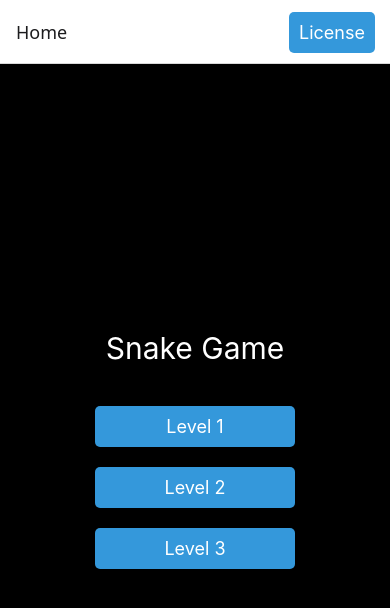
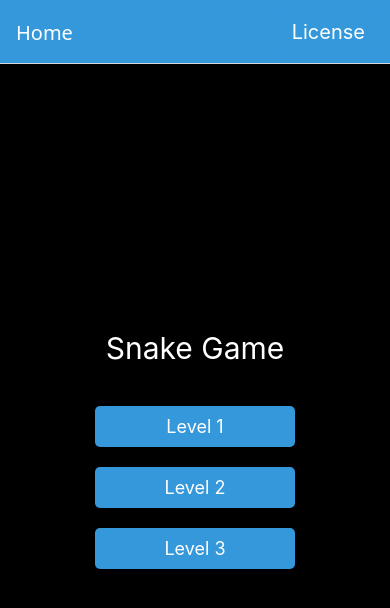
Before and after one commit to dondanu/Mobile_Snake_Hunt_With_RN, a React Native app in the folder SnakeGame/: screen / in a window 390 px wide. Shown: the top 608 px of the page. Built offline with nearby package versions, Linux system fonts and the light colour scheme.

Commit message:
Update App.js

```diff
--- a/SnakeGame/App.js
+++ b/SnakeGame/App.js
@@ -7,6 +7,7 @@ import { createStackNavigator } from '@react-navigation/stack';
 import Small from './Small';  // Make sure the path is correct
 import Medium from './Medium';  // Make sure the path is correct
 import Hard from './Hard';  // Make sure the path is correct
+import Contact from './Contact'; // Make sure the path is correct
 
 // Create a Stack Navigator
 const Stack = createStackNavigator();
@@ -30,24 +31,38 @@ const Home = ({ navigation }) => {
 
 const App = () => {
   return (
+
 <NavigationContainer>
   <Stack.Navigator initialRouteName="Home">
     <Stack.Screen
       name="Home"
       component={Home}
-          options={{
+      options={({ navigation }) => ({
+        headerStyle: {
+          backgroundColor: '#3498db', // Customize the header background color
+          padding: 10,
+        },
+        headerTitleStyle: {
+          color: 'white', // Set the color of the title in the header
+          fontSize: 20,
+        },
         headerRight: () => (
-              <TouchableOpacity style={styles.licenseButton} onPress={() => alert('License info')}>
-                <Text style={styles.buttonText}>License</Text>
+          <TouchableOpacity style={styles.licenseButton} onPress={() => navigation.navigate('Contact')}>
+            <Text style={styles.buttonText2}>License</Text>
           </TouchableOpacity>
         ),
-          }}
+      })}
     />
+    {/* Other screens */}
     <Stack.Screen name="Small" component={Small} />
         <Stack.Screen name="Medium" component={Medium} />
         <Stack.Screen name="Hard" component={Hard} />
+        <Stack.Screen name="Contact" component={Contact} />
   </Stack.Navigator>
 </NavigationContainer>
+
+
+
   );
 };
 
@@ -64,7 +79,15 @@ const styles = StyleSheet.create({
     marginBottom: 30,
   },
   button: {
-    backgroundColor: '#3498db',
+    backgroundColor: '#3498db', // Default button color
+    padding: 10,
+    margin: 10,
+    borderRadius: 5,
+    width: 200,
+    alignItems: 'center',
+  },
+  homeButton: {
+    backgroundColor: '#2ecc71', // Only Home button is green
     padding: 10,
     margin: 10,
     borderRadius: 5,
@@ -75,6 +98,12 @@ const styles = StyleSheet.create({
     color: 'white',
     fontSize: 18,
   },
+
+  buttonText2: {
+    color: 'white',
+    fontSize: 20,
+  },
+
   licenseButton: {
     marginRight: 15,
     padding: 10,
```
Lines whose indentation alone changed are shown as unchanged.
